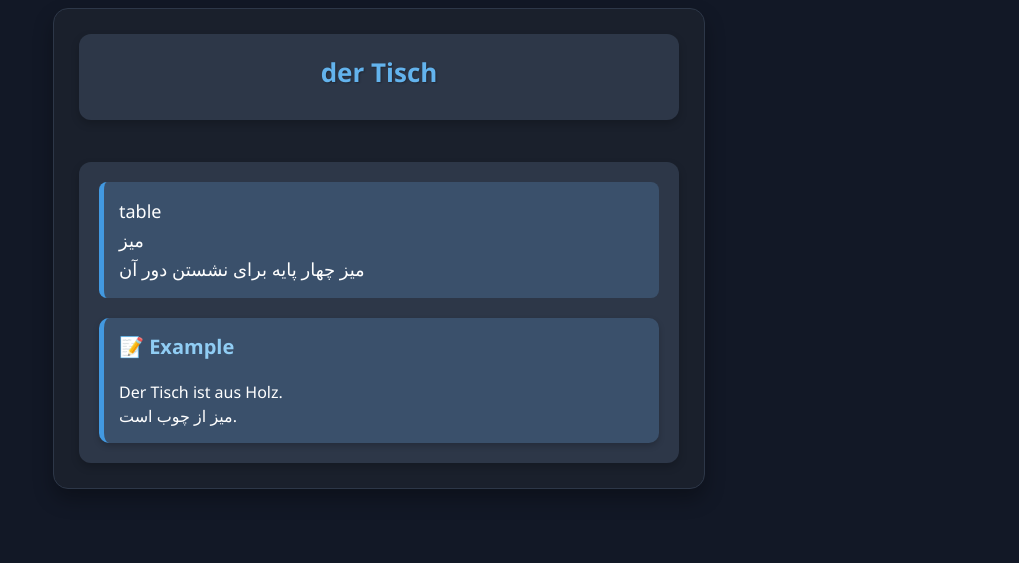
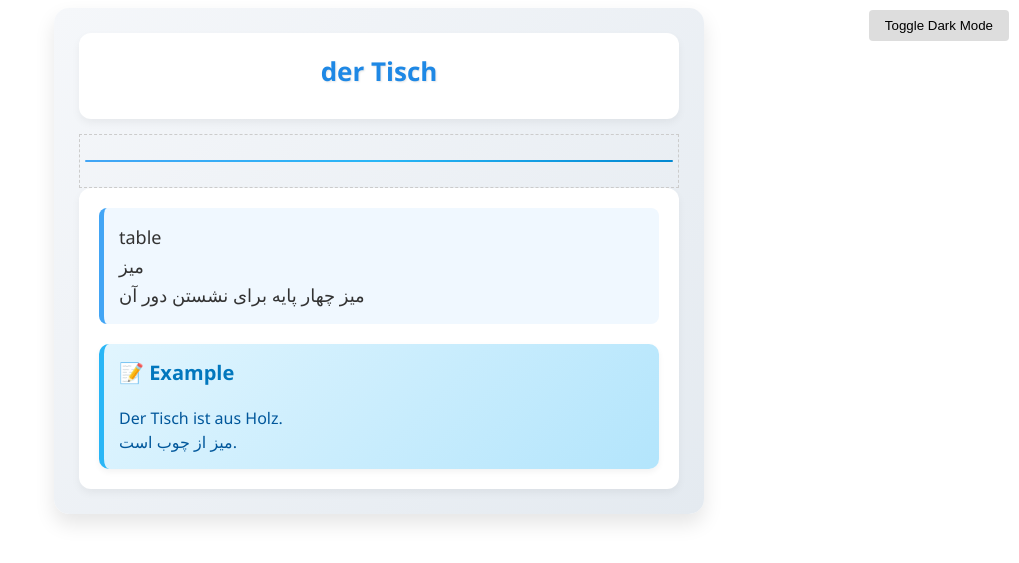
Before and after one commit to a-endari/Learning_German, a Python web app: template src/learning_german/templates/test.html in a window 1280 px wide. Shown: the top 563 px of the page, without its empty margins (261-1280 px from the left). Run offline with Jinja, Linux system fonts and the light colour scheme; the template is opened without the code that fills it, so the values that code supplies are empty.

Commit message:
jut a backup

```diff
--- a/src/learning_german/templates/test.html
+++ b/src/learning_german/templates/test.html
@@ -1,51 +1,44 @@
 <!DOCTYPE html>
 <html>
+
 <head>
     <title>Anki Card Preview</title>
     <style>
-    /* Base dark mode for all elements */
-    html, body, #qa, * {
-        background-color: #121826 !important;
-        color: #ffffff !important;
-    }
-
-    /* Card specific styles */
+        /* Light mode styles (default) */
         .card {
             font-family: 'Segoe UI', Roboto, Oxygen, Ubuntu, sans-serif;
             text-align: center;
-        background: #1a202c !important;
+            background: linear-gradient(135deg, #f5f7fa 0%, #e4eaf0 100%);
             padding: 25px;
             max-width: 600px;
             margin: 0 auto;
             border-radius: 15px;
-        box-shadow: 0 10px 20px rgba(0,0,0,0.3) !important;
-        border: 1px solid #2d3748 !important;
+            box-shadow: 0 10px 20px rgba(0, 0, 0, 0.1);
         }
 
         .front-side {
-        background-color: #2d3748 !important;
+            background: #ffffff;
             border-radius: 12px;
             padding: 20px;
-        box-shadow: 0 4px 8px rgba(0,0,0,0.2);
+            box-shadow: 0 4px 8px rgba(0, 0, 0, 0.05);
             margin-bottom: 15px;
         }
 
         .front-side .word {
-        color: #63b3ed !important;
             font-size: 26px;
             font-weight: bold;
+            color: #1e88e5;
             margin-bottom: 10px;
-        text-shadow: 1px 1px 2px rgba(0,0,0,0.3);
-        background-color: transparent !important;
+            text-shadow: 1px 1px 2px rgba(0, 0, 0, 0.1);
         }
 
         .back-side {
             text-align: left;
-        background-color: #2d3748 !important;
+            background: #ffffff;
             border-radius: 12px;
             padding: 20px;
-        box-shadow: 0 4px 8px rgba(0,0,0,0.2);
-        color: #ffffff !important;
+            box-shadow: 0 4px 8px rgba(0, 0, 0, 0.05);
+            color: #333333;
         }
 
         .translations {
@@ -53,74 +46,148 @@
             line-height: 1.6;
             margin-bottom: 20px;
             padding: 15px;
-        background-color: #3a506b !important; /* Lighter background */
+            background: #f0f8ff;
             border-radius: 8px;
-        border-left: 5px solid #4299e1 !important;
-        color: #ffffff !important;
-    }
-
-    .translations * {
-        color: #ffffff !important;
-        background-color: transparent !important;
+            border-left: 5px solid #42a5f5;
+            color: #333333;
         }
 
         .example {
-        background-color: #3a506b !important; /* Lighter background */
-        border-left: 5px solid #4299e1 !important;
+            background: linear-gradient(135deg, #e1f5fe 0%, #b3e5fc 100%);
+            border-left: 5px solid #29b6f6;
             padding: 15px;
             margin-top: 20px;
             border-radius: 10px;
-        box-shadow: 0 3px 6px rgba(0,0,0,0.2);
+            box-shadow: 0 3px 6px rgba(0, 0, 0, 0.05);
         }
 
         .example h3 {
             margin-top: 0;
-        color: #90cdf4 !important;
+            color: #0277bd;
             font-size: 20px;
             font-weight: 600;
-        background-color: transparent !important;
         }
 
         .example-content {
             font-size: 16px;
             line-height: 1.5;
-        color: #ffffff !important;
-        background-color: transparent !important;
+            color: #01579b;
         }
 
         hr {
             height: 2px;
-        background-color: #4299e1 !important;
+            background: linear-gradient(to right, #42a5f5, #29b6f6, #0288d1);
             border: none;
             margin: 20px 0;
             border-radius: 2px;
         }
 
-    /* Make the area around the separator transparent */
-    #answer {
-        background-color: transparent !important;
-    }
-
-    .card-content {
-        background-color: transparent !important;
+        /* Dark mode styles */
+        .night-mode {
+            background: #121826 !important;
             color: #ffffff !important;
         }
 
-    .card-content * {
+        .night-mode .card {
+            background: #1a202c !important;
+            box-shadow: 0 10px 20px rgba(0, 0, 0, 0.3) !important;
+            border: 1px solid #2d3748 !important;
+        }
+
+        .night-mode .front-side {
+            background: #2d3748 !important;
+        }
+
+        .night-mode .front-side .word {
+            color: #63b3ed !important;
+            background: transparent !important;
+        }
+
+        .night-mode .back-side {
+            background: #2d3748 !important;
             color: #ffffff !important;
-        background-color: #3a506b !important;
+        }
+
+        .night-mode .translations {
+            background: #3a506b !important;
+            border-left: 5px solid #4299e1 !important;
+            color: #ffffff !important;
+        }
+
+        .night-mode .translations * {
+            color: #ffffff !important;
+            background: transparent !important;
+        }
+
+        .night-mode .example {
+            background: #3a506b !important;
+            border-left: 5px solid #4299e1 !important;
+        }
+
+        .night-mode .example h3 {
+            color: #90cdf4 !important;
+            background: transparent !important;
+        }
+
+        .night-mode .example-content {
+            color: #ffffff !important;
+            background: transparent !important;
+        }
+
+        .night-mode hr {
+            background: teal !important;
+        }
+
+        .night-mode #answer {
+            background: none !important;
+        }
+
+        .night-mode #answer * {
+            background: green !important;
+        }
+
+        .night-mode .card-content {
+            background: transparent !important;
+        }
+
+        .night-mode .card-content * {
+            color: #ffffff !important;
+            background: #3a506b !important;
+        }
+
+        /* Toggle button for demo */
+        #mode-toggle {
+            position: fixed;
+            top: 10px;
+            right: 10px;
+            padding: 8px 16px;
+            background: #ddd;
+            border: none;
+            border-radius: 4px;
+            cursor: pointer;
+        }
+
+        /* Highlight the separator area for visibility */
+        #answer {
+            padding: 5px;
+            border: 1px dashed #ccc;
         }
     </style>
 </head>
+
 <body>
-    <div class="card night-mode">
+    <button id="mode-toggle">Toggle Dark Mode</button>
+
+    <div class="card">
         <!-- Front side -->
         <div class="front-side">
             <div class="word">der Tisch</div>
         </div>
 
-        <!-- Separator -->
-        <hr id="answer">
+        <!-- Separator with ID -->
+        <div id="answer">
+            <hr>
+        </div>
 
         <!-- Back side -->
         <div class="back-side">
@@ -141,5 +208,16 @@
             </div>
         </div>
     </div>
+
+    <script>
+        // Toggle dark mode for demo
+        document.getElementById('mode-toggle').addEventListener('click', function () {
+            document.body.classList.toggle('night-mode');
+            document.querySelectorAll('*').forEach(function (el) {
+                el.classList.toggle('night-mode');
+            });
+        });
+    </script>
 </body>
+
 </html>
```
Also changed, not shown: src/learning_german/templates/anki_card_styles.py (+27 -17 lines). Lines whose indentation alone changed are shown as unchanged.
